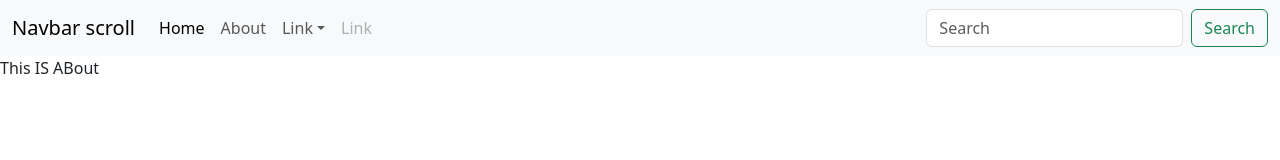
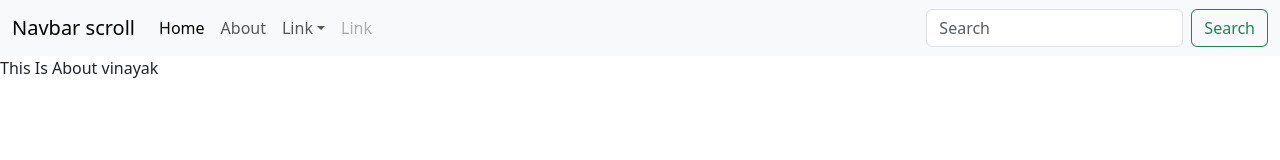
Before and after one commit to vinayakmishra-11/Inotebook, a React (Vite) app in the folder Fronthend/: page /about in a window 1280 px wide. Shown: the top 160 px of the page. Built offline with nearby package versions, Linux system fonts and the light colour scheme.

Commit message:
using noteContext

```diff
--- a/Fronthend/src/components/About.jsx
+++ b/Fronthend/src/components/About.jsx
@@ -1,9 +1,11 @@
 import React from 'react'
-
+import { useContext } from 'react'
+import noteContext from '../context/notes/noteContext'
 export default function About() {
+  const a = useContext(noteContext)
   return (
     <div>
-      This IS ABout
+     This Is About {a.name}
     </div>
   )
 }
```
